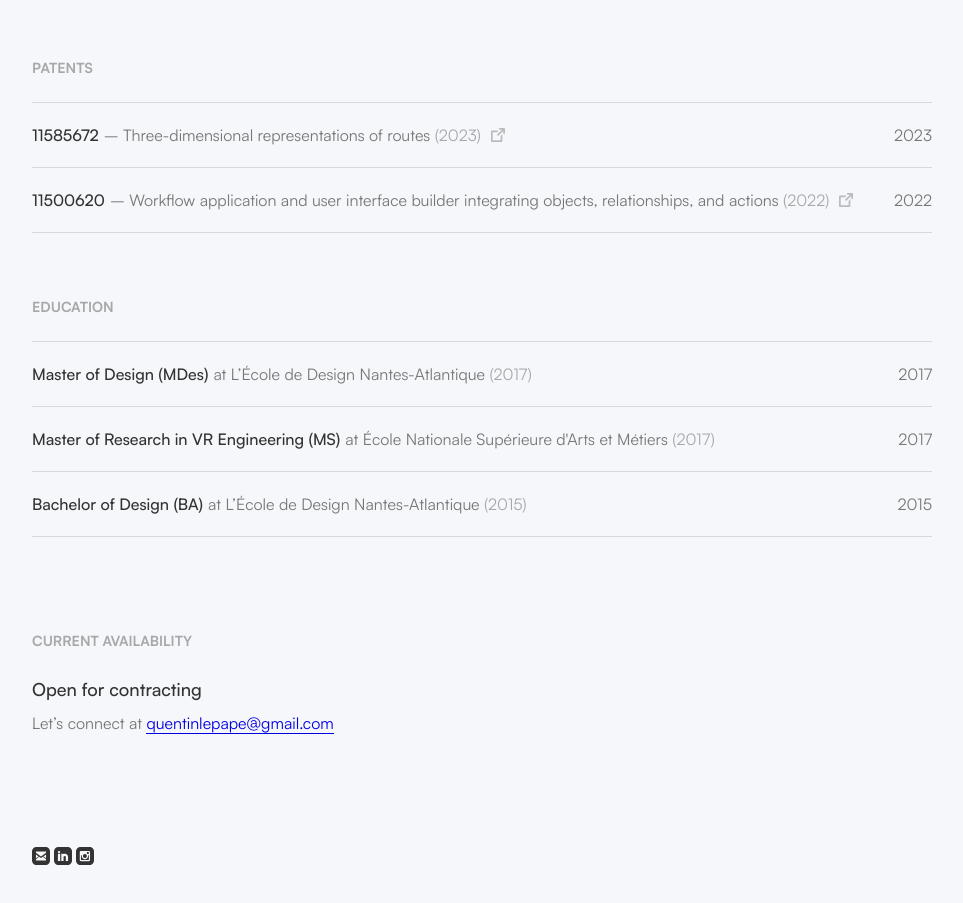
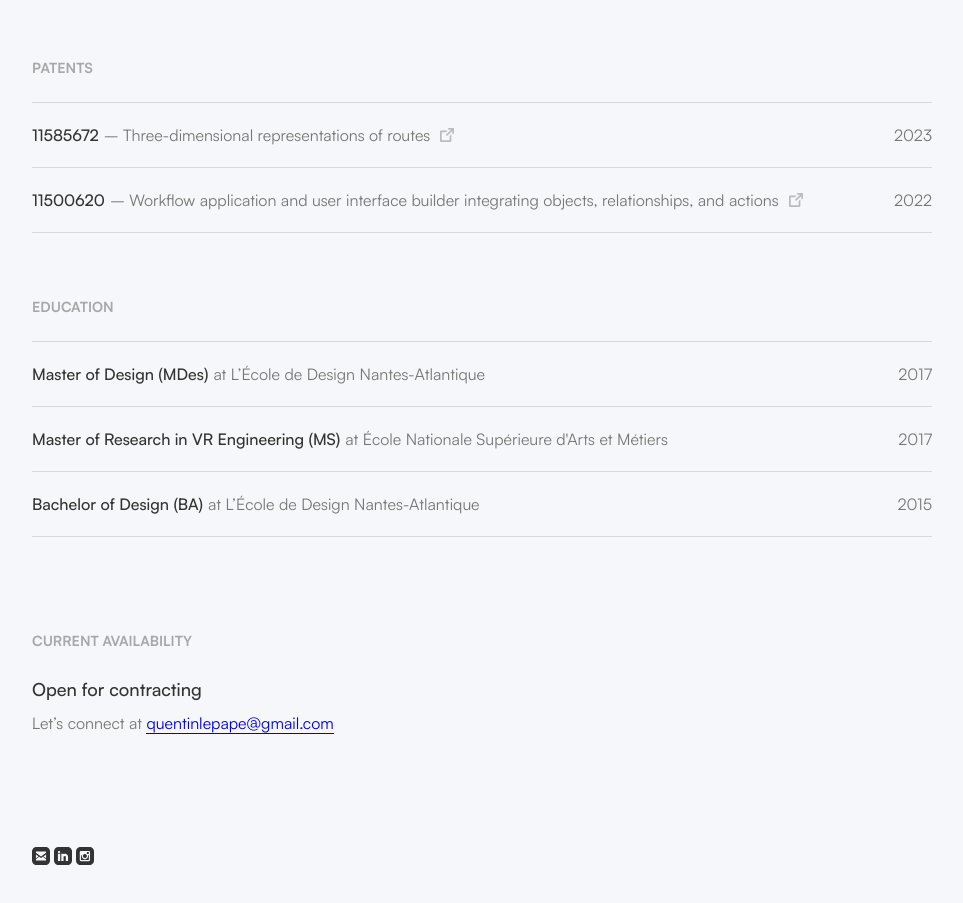
Before and after one commit to quentinlepape/quentinlepape-website, a Next.js app: page / in a window 1280 px wide. Shown: the part 2180-3083 px from the top of the page, without its empty margins (288-1251 px from the left). Built offline with nearby package versions, Linux system fonts and the light colour scheme.

Commit message:
fix: dates appearing twice in responsive tables

```diff
--- a/app/components/table/Table.tsx
+++ b/app/components/table/Table.tsx
@@ -96,7 +96,9 @@ function RowHeader(item: ITableItem): JSX.Element {
               <span className="ml-1.25 text-faded text-regular">
                 {item.subtitle}
                 {item.date && !item.description && (
-                  <span className="text-ultra-faded">
+                  <span
+                    className={`${styles.rowHeaderResponsiveContentContainerInline} hidden text-ultra-faded`}
+                  >
                     {" "}
                     &#40;{renderRowEnd(item, "text-left text-ultra-faded")}
                     &#41;
--- a/app/components/table/table.module.css
+++ b/app/components/table/table.module.css
@@ -2,6 +2,9 @@
 @media (max-width: 767px) {
   .rowHeaderResponsiveContentContainer {
     display: flex;
+  }
+  .rowHeaderResponsiveContentContainerInline {
+    display: inline;
   }
   .rowMiddleWrapper {
     display: none;
```
